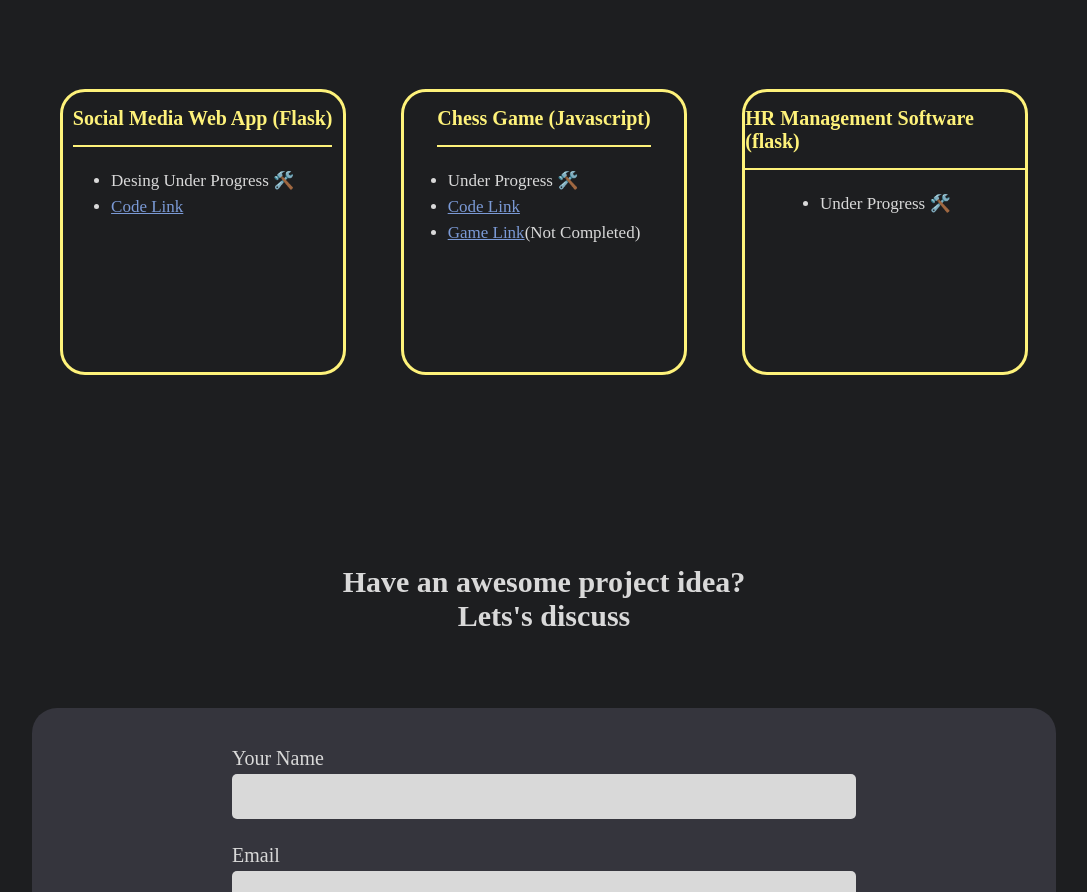
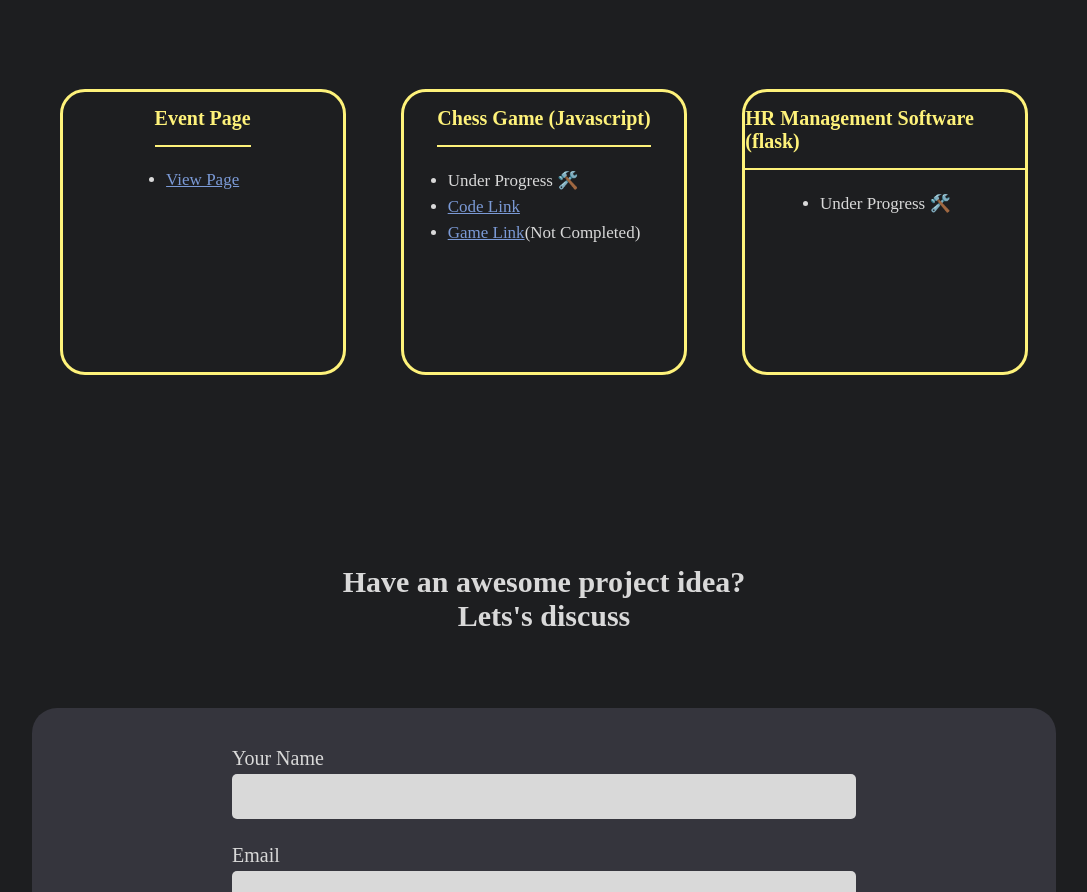
Before and after one commit to Mahaveer1013/portfolio, a plain HTML site: page index.html in a window 1280 px wide. Shown: the part 2055-2947 px from the top of the page, without its empty margins (96-1183 px from the left). Drawn offline with Linux system fonts and the light colour scheme.

Commit message:
event-page

```diff
--- a/index.html
+++ b/index.html
@@ -156,12 +156,12 @@
         <div class="project-content">
             <div class="service-div frontend-service">
                 <div class="topic">
-                    Social Media Web App (Flask)
+                    Event Page
                 </div>
                 <div class="points-div">
                     <ul class="points">
-                        <li>Desing Under Progress 🛠️</li>
-                        <li><a href="https://github.com/Mahaveer1013/social_python.git">Code Link</a></li>
+                        <!-- <li>Desing Under Progress 🛠️</li> -->
+                        <li><a href="https://main--pec-it-event-page.netlify.app">View Page</a></li>
                     </ul>
                 </div>
             </div>
```
